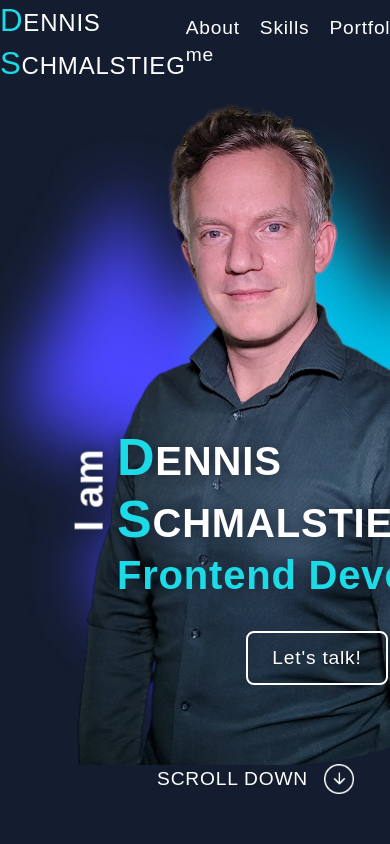
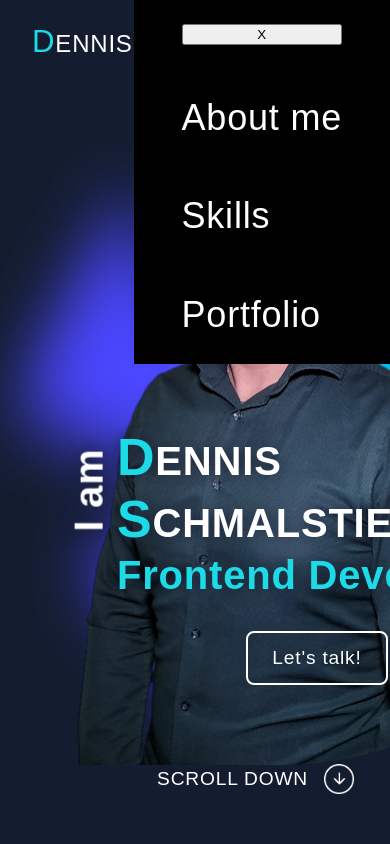
Before and after one commit to felianfilian/portfolio, an Angular app: page / in a window 390 px wide. Shown: the top 844 px of the page. Built offline with nearby package versions, Linux system fonts and the light colour scheme.

Commit message:
mobile menu

```diff
--- a/src/app/header/header.component.html
+++ b/src/app/header/header.component.html
@@ -5,6 +5,7 @@
       <span class="first-letter">S</span>CHMALSTIEG
     </div>
     <div id="main-menu">
+      <button class="menu-close">X</button>
       <a class="a-01" href="#section-about">About me</a>
       <a class="a-01" href="#section-skills">Skills</a>
       <a class="a-01" href="#section-portfolio">Portfolio</a>
--- a/src/app/header/header.component.scss
+++ b/src/app/header/header.component.scss
@@ -36,3 +36,24 @@
 #main-menu a:hover {
   color: $color01;
 }
+
+.menu-close {
+}
+
+@media (max-width: 768px) {
+  #main-menu {
+    position: absolute;
+    top: 0;
+    right: 0;
+
+    display: flex;
+    flex-direction: column;
+    justify-content: space-between;
+    gap: 48px;
+
+    padding: 24px 48px;
+
+    background-color: rgba($color: #000000, $alpha: 1);
+    font-size: 36px;
+  }
+}
```
